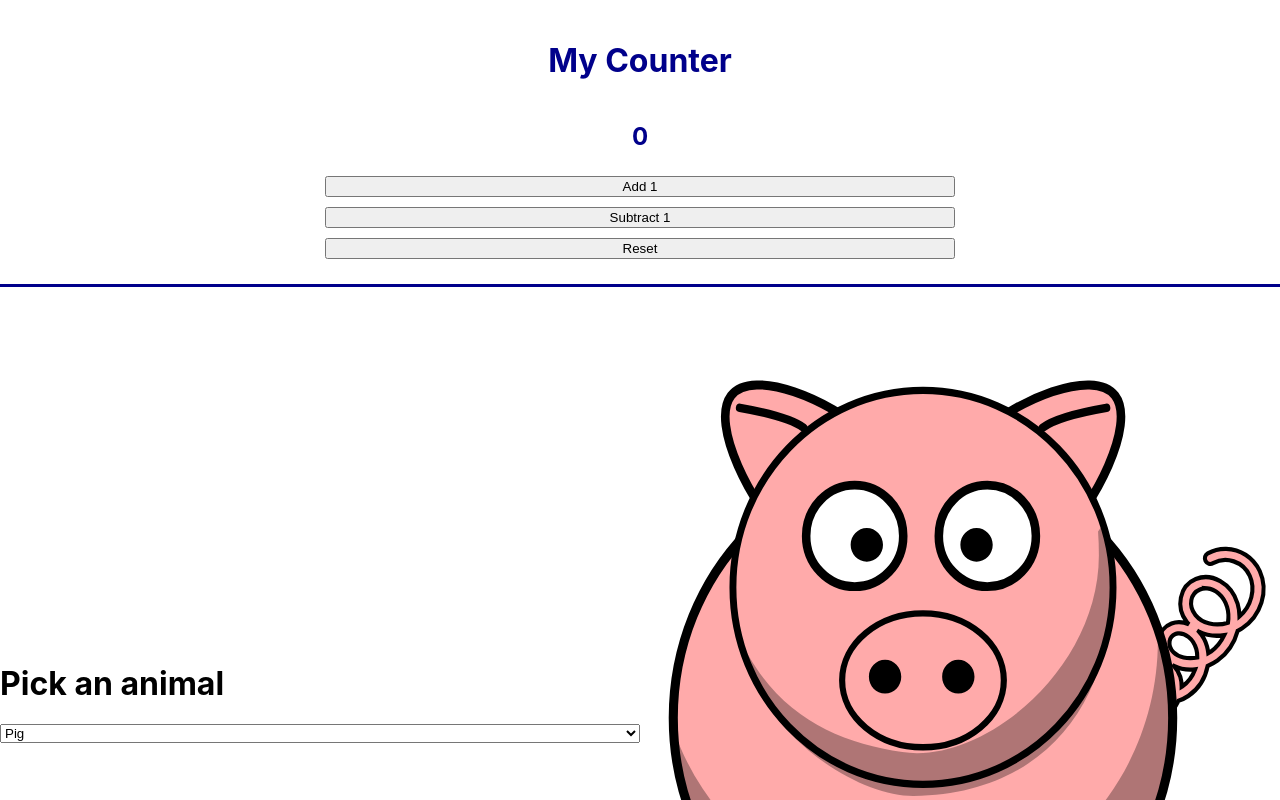
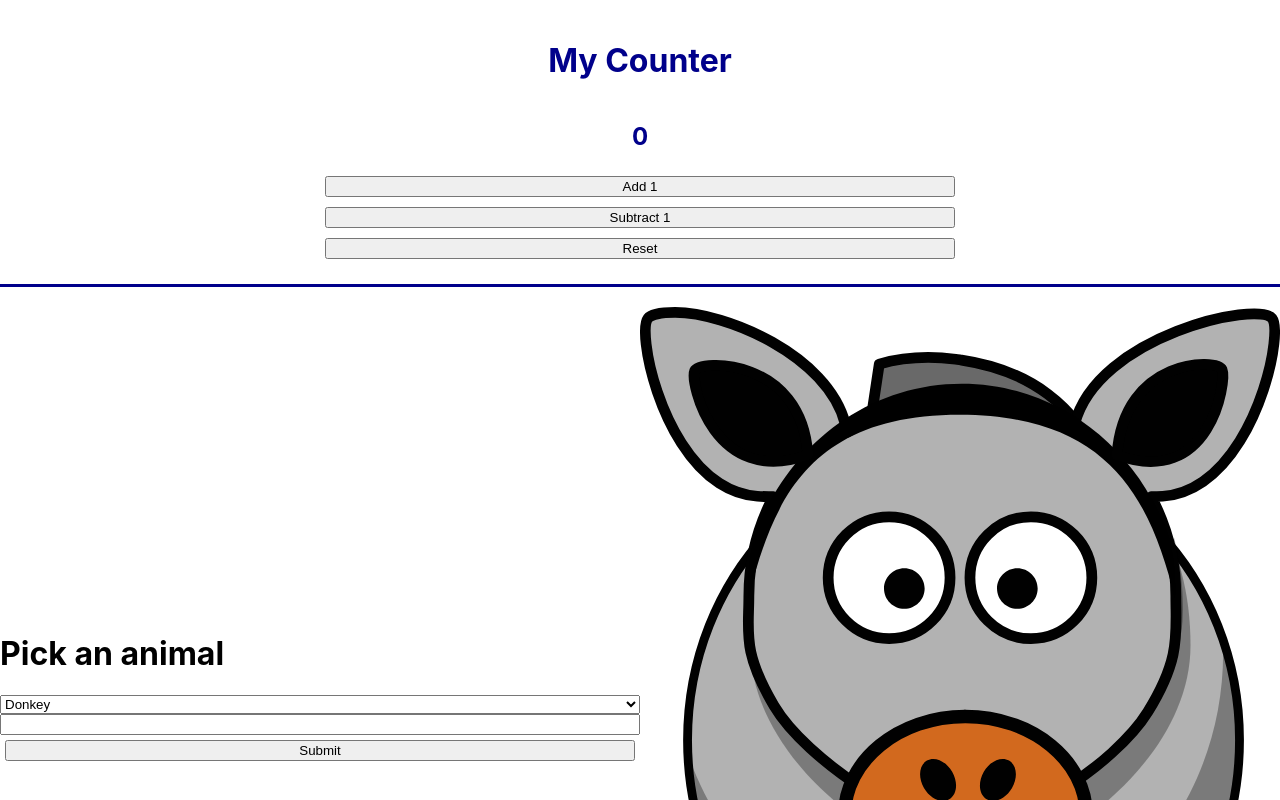
Before and after one commit to alchemy-react-demos/react-state-and-events, a React (Create React App) app: page / in a window 1280 px wide. Shown: the top 800 px of the page. Built offline with nearby package versions, Linux system fonts and the light colour scheme.

Commit message:
october planning demo

```diff
--- a/src/App.js
+++ b/src/App.js
@@ -6,13 +6,19 @@ import Display from './components/Display';
 import { useState } from 'react';
 
 function App() {
-  const [animal, setAnimal] = useState('pig');
-  const [animals, setAnimals] = useState(['pig']);
+  const [animal, setAnimal] = useState('donkey');
+  const [animals, setAnimals] = useState(['donkey']);
+  const [catchphrases, setCatchphrases] = useState([]);
   return (
     <div className="App">
       <Counter />
       <div className="animal-container">
-        <Controls animal={animal} setAnimal={setAnimal} setAnimals={setAnimals} />
+        <Controls
+          setCatchphrases={setCatchphrases}
+          animal={animal}
+          setAnimal={setAnimal}
+          setAnimals={setAnimals}
+        />
         <Display animal={animal} />
       </div>
       <h2>History of Animals</h2>
--- a/src/components/Controls.js
+++ b/src/components/Controls.js
@@ -1,12 +1,21 @@
+import { useState } from 'react';
 import './Controls.css';
-export default function Controls({ animal, setAnimal, setAnimals }) {
+export default function Controls({ animal, setAnimal, setAnimals, setCatchphrases }) {
   // const animals = ['cow', 'donkey', 'goose', 'pig', 'sheep', 'spider'];
+  const [inputValue, setInputValue] = useState('');
   const handleChange = (event) => {
     console.log(event.target.value);
     setAnimal(event.target.value);
     setAnimals((currentState) => [...currentState, event.target.value]);
     // don't do this! state must be immutable!
     // setAnimals((currentState) => currentState.push(event.target.value));
+  };
+  const handleInputChange = (e) => {
+    setInputValue(e.target.value);
+  };
+  const handleSubmit = () => {
+    setCatchphrases((prevValue) => [...prevValue, inputValue]);
+    setInputValue('');
   };
   return (
     <div className="controls">
@@ -24,6 +33,8 @@ export default function Controls({ animal, setAnimal, setAnimals }) {
         <option value="sheep">Sheep</option>
         <option value="spider">Spider</option>
       </select>
+      <input type="text" value={inputValue} onChange={handleInputChange} />
+      <button onClick={handleSubmit}>Submit</button>
     </div>
   );
 }
```
Also changed, not shown: from-scratch-planning.png (added), 1 other file (tests, documents, lock files or other folders).
